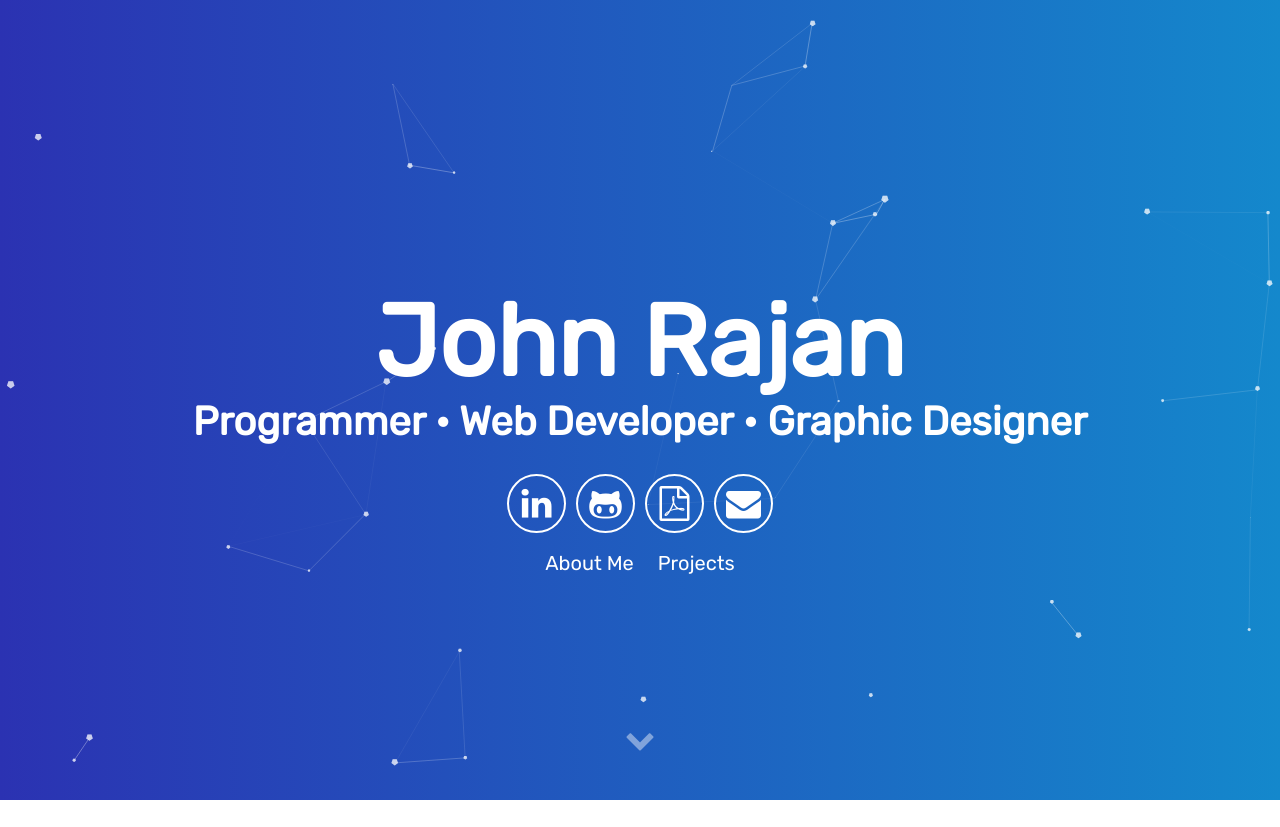
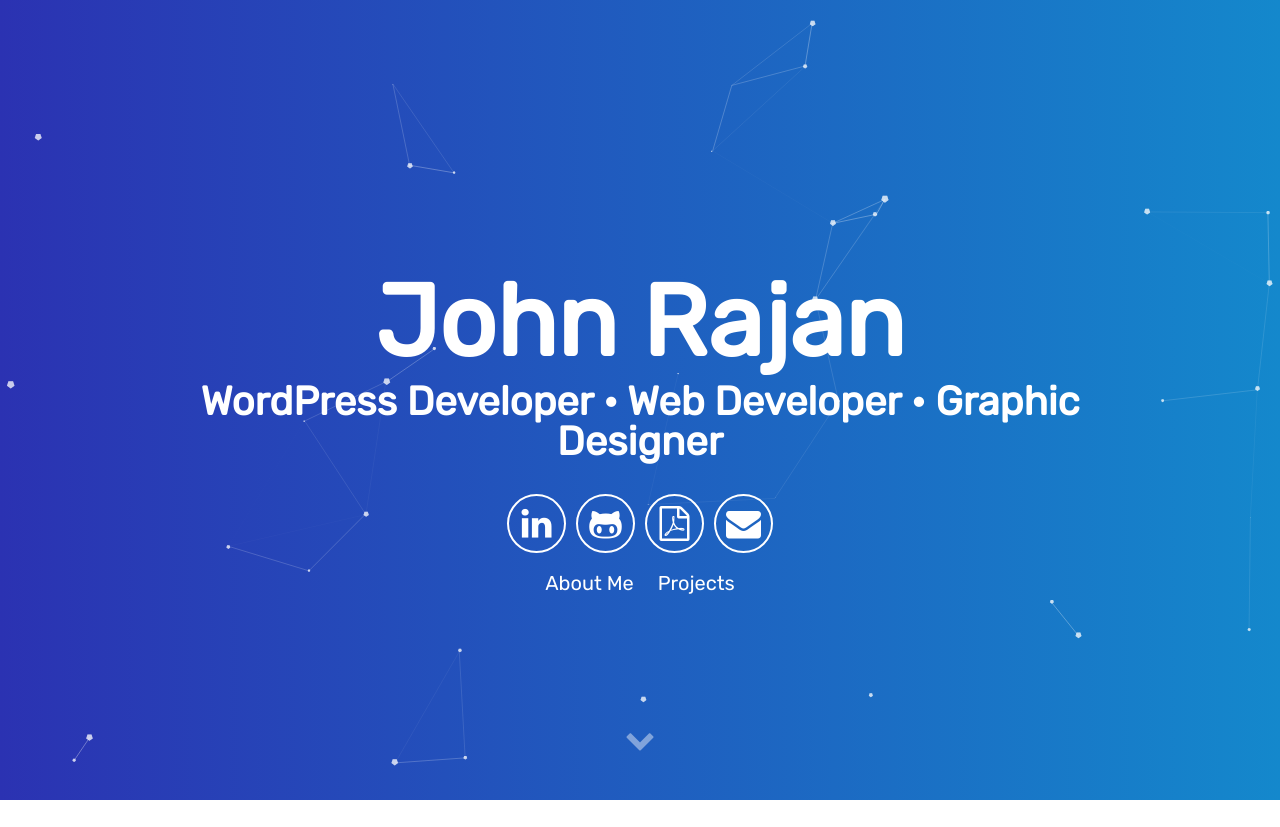
Before and after one commit to HighTechular95908/My-entry, a plain HTML site: page index.html in a window 1280 px wide. Shown: the top 827 px of the page. Drawn offline with nearby package versions, Linux system fonts and the light colour scheme.

Commit message:
second commit

```diff
--- a/index.html
+++ b/index.html
@@ -34,7 +34,7 @@
       <div class="header">
         <h1>
           <span class="site-title">John Rajan</span>
-          <span class="site-description">Programmer • Web Developer • Graphic Designer</span>
+          <span class="site-description">WordPress Developer • Web Developer • Graphic Designer</span>
         </h1>
         <div class="header-icons">
           <a aria-label="My LinkedIn Profile" target="_blank" href="https://www.linkedin.com/in/johnrajan95908/">
```
